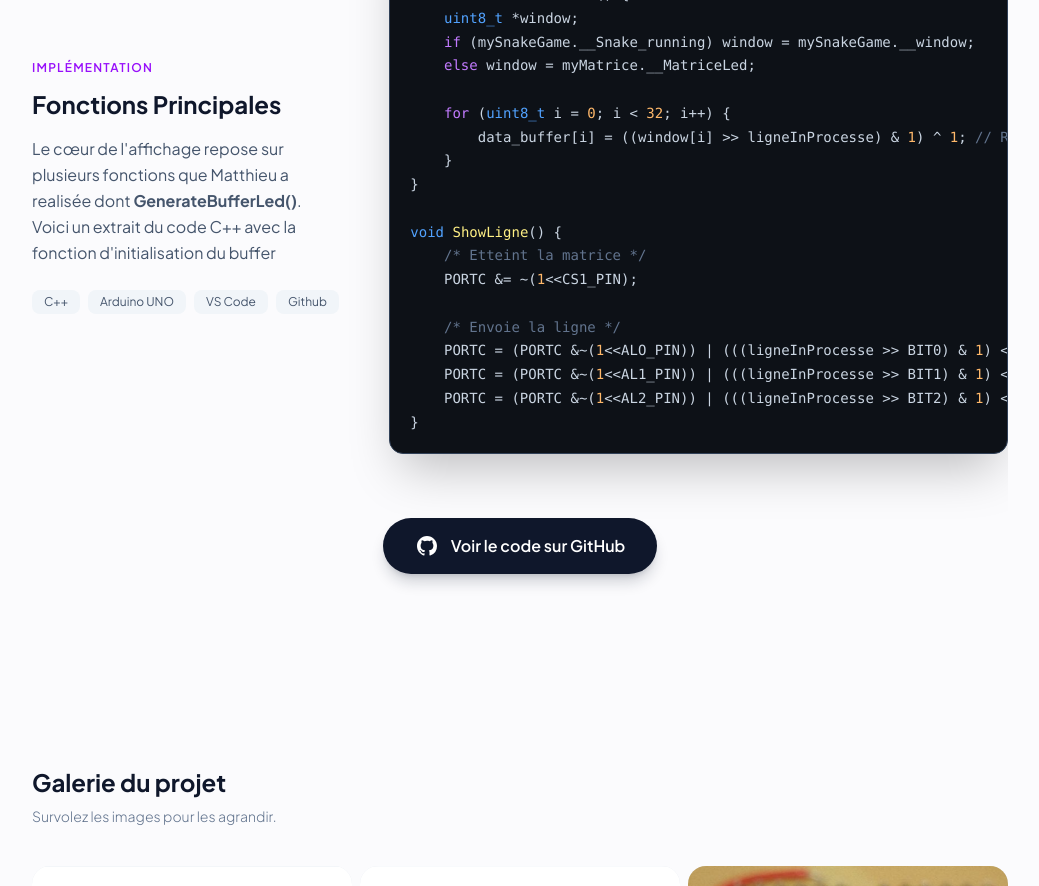
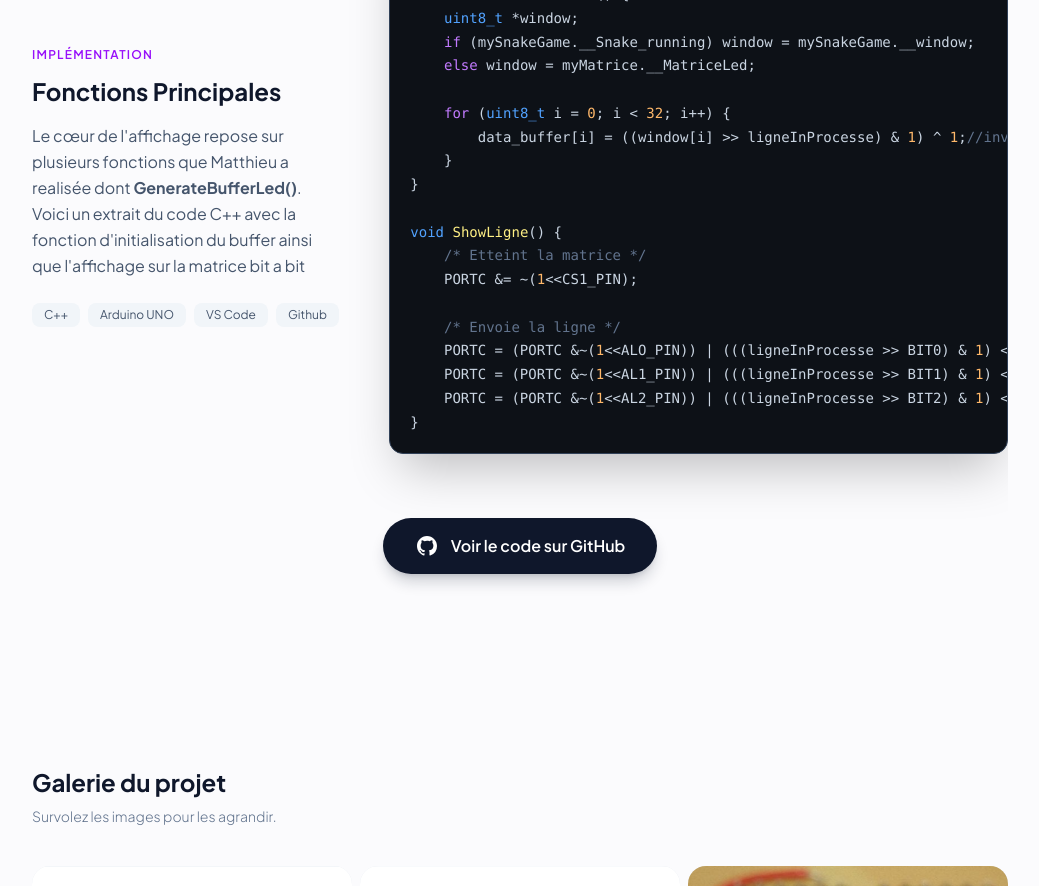
Before and after one commit to c-pili/c-pili.github.io, a Next.js app: page /projets/matrice-led in a window 1280 px wide. Shown: the part 2740-3626 px from the top of the page, without its empty margins (120-1159 px from the left). Built offline with nearby package versions, Linux system fonts and the light colour scheme.

Commit message:
Update Pages Matrice

```diff
--- a/app/projets/matrice-led/page.tsx
+++ b/app/projets/matrice-led/page.tsx
@@ -198,7 +198,7 @@ export default function MatriceLedPage() {
               </span>
               <h2 className="text-2xl font-bold text-slate-900 mb-4">Fonctions Principales</h2>
               <p className="text-slate-600 leading-relaxed mb-6">
-                Le cœur de l'affichage repose sur plusieurs fonctions que Matthieu a realisée dont <strong>GenerateBufferLed()</strong>. Voici un extrait du code C++ avec la fonction d'initialisation du buffer
+                Le cœur de l'affichage repose sur plusieurs fonctions que Matthieu a realisée dont <strong>GenerateBufferLed()</strong>. Voici un extrait du code C++ avec la fonction d'initialisation du buffer ainsi que l'affichage sur la matrice bit a bit
               </p>
               <div className="flex gap-2">
                 <span className="px-3 py-1 bg-slate-100 text-slate-600 rounded-md text-xs font-mono">C++</span>
@@ -235,7 +235,7 @@ export default function MatriceLedPage() {
 {'    '}<span className="text-purple-400">if</span> (mySnakeGame.__Snake_running) window = mySnakeGame.__window;{'\n'}
 {'    '}<span className="text-purple-400">else</span> window = myMatrice.__MatriceLed;{'\n\n'}
 {'    '}<span className="text-purple-400">for</span> (<span className="text-blue-400">uint8_t</span> i = <span className="text-orange-300">0</span>; i &lt; <span className="text-orange-300">32</span>; i++) {'{\n'}
-{'        '}data_buffer[i] = ((window[i] &gt;&gt; ligneInProcesse) &amp; <span className="text-orange-300">1</span>) ^ <span className="text-orange-300">1</span>; <span className="text-slate-500">// Recupere le bit et l'inverse</span>{'\n'}
+{'        '}data_buffer[i] = ((window[i] &gt;&gt; ligneInProcesse) &amp; <span className="text-orange-300">1</span>) ^ <span className="text-orange-300">1</span>;<span className="text-slate-500">//inverse le bit</span>{'\n'}
 {'    }'}{'\n'}
 {'}'}{'\n\n'}
 <span className="text-blue-400">void</span> <span className="text-yellow-200">ShowLigne</span>() {'{\n'}
@@ -261,7 +261,7 @@ export default function MatriceLedPage() {
             className="mt-16 flex justify-center"
           >
             <Link
-              href="https://github.com" // Remplacez avec votre lien de dépôt Github
+              href="https://github.com/MatthieuDeroo02/ProjetS2-MatriceLed" // Remplacez avec votre lien de dépôt Github
               target="_blank"
               rel="noopener noreferrer"
             >
```
